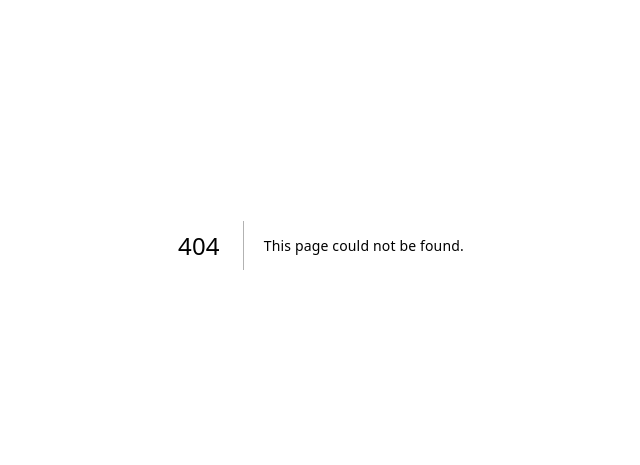
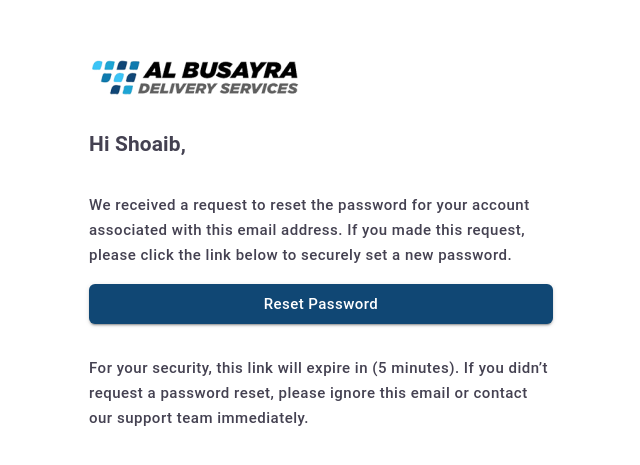
Before and after one commit to MachineIntelligence6/Al-Busayra, a Next.js app: page /auth/reset-password in a window 1280 px wide. Before the commit this address had no page. Shown: the part 155-620 px from the top of the page, without its empty margins (319-959 px from the left). Built offline with nearby package versions, Linux system fonts and the light colour scheme.

Commit message:
route and layout and bug fixes

```diff
--- a/src/app/auth/layout.jsx
+++ b/src/app/auth/layout.jsx
@@ -1,9 +1,15 @@
+'use client'
 import Grid from "@mui/material/Grid2";
 import React from "react";
 import Image from "next/image";
 import { Box, Typography } from "@mui/material";
+import { usePathname } from "next/navigation";
 function layout({ children }) {
+  const pathName = usePathname();
   return (
+    <>
+   {
+    pathName === '/auth/reset-password' ? <div>{children}</div> :
     <Grid
       container
       padding={2}
@@ -18,6 +24,8 @@ function layout({ children }) {
           position: "relative",
         }}
       >
+
+
         <Image
           src="/signupimage.jpeg"
           alt="Signup"
@@ -54,15 +62,14 @@ function layout({ children }) {
               }}
             >
               <Image src="/logo.png" width={211} height={37} alt="" />
-              <Box sx={{ marginTop: "30px", textAlign: "center" }}>
-                <Typography variant="h1">Welcome to AL-BUSAYRA! </Typography>
-              </Box>
+
             </Box>
             {children}
           </Grid>
         </Grid>
       </Grid>
-    </Grid>
+    </Grid>}
+    </>
   );
 }
 
--- a/src/app/auth/otp/page.jsx
+++ b/src/app/auth/otp/page.jsx
@@ -40,7 +40,7 @@ function Otp() {
 </Grid>
           <Box>
         <Button
-          onClick={() => router.push("/dashboard/companies/")}
+          onClick={() => router.push("/auth/forgot-password/")}
           variant="contained"
           color="primary"
           style={{ marginTop: "20px" }}
--- /dev/null
+++ b/src/app/auth/reset-password/layout.jsx
@@ -0,0 +1,9 @@
+import React from 'react'
+
+function layout({children}) {
+  return (
+    <div>{children}</div>
+  )
+}
+
+export default layout
--- /dev/null
+++ b/src/app/auth/reset-password/page.jsx
@@ -0,0 +1,40 @@
+import { Box, Button, Typography } from "@mui/material";
+import Image from "next/image";
+import React from "react";
+import Grid from "@mui/material/Grid2";
+
+function ResetPassword() {
+  return (
+    <Grid
+      container
+      justifyContent="center"
+      alignItems="center"
+      style={{ minHeight: "100vh", }} // Ensures full viewport height
+
+    >
+      <Grid
+        item
+        xs={12}
+        sm={8}
+        md={6}
+        lg={4}
+        container
+        direction="column"
+        gap={'16px'}
+        sx = {{background:'#FFFFFF',border:'1px',borderColor:'gray',width:'100%',width:'592px',paddingX:'64px'}}
+      >
+        <Image src="/logo.png" width={211} height={37} alt="Logo" />
+        <Typography variant="h6" align="start" style={{ marginTop: "1rem" }}>
+          Hi Shoaib,
+        </Typography>
+        <Typography variant="caption"  style={{ marginTop: "1rem" }}>
+        We received a request to reset the password for your account associated with this email address. If you made this request, please click the link below to securely set a new password.
+        </Typography>
+        <Button variant="contained" color="primary"  >Reset Password</Button>
+        <Typography variant="caption"  style={{ marginTop: "1rem" }}>For your security, this link will expire in (5 minutes). If you didn’t request a password reset, please ignore this email or contact our support team immediately.</Typography>
+      </Grid>
+    </Grid>
+  );
+}
+
+export default ResetPassword;
--- a/src/app/components/CompaniesComponents/CompaniesCard.jsx
+++ b/src/app/components/CompaniesComponents/CompaniesCard.jsx
@@ -5,10 +5,11 @@ import Image from "next/image";
 import React from "react";
 import MoreHorizIcon from "@mui/icons-material/MoreHoriz";
 import LocalPhoneOutlinedIcon from '@mui/icons-material/LocalPhoneOutlined';
+import Link from "next/link";
 
 function CompaniesCard({ data }) {
   return (
-    <Grid container spacing={1} width="100%">
+    <Grid container spacing={1} width="100%" component={Link} sx = {{textDecoration:'none'}} href={'/dashboard/companies/view'}>
     {data?.map((element, idx) => (
 
         <Card
```
Also changed, not shown: src/app/auth/forgot-password/page.jsx (added, +25 -0 lines), src/app/auth/login/page.jsx (+10 -26 lines), src/app/components/AuthInput/Authinput.jsx (added, +20 -0 lines), src/app/dashboard/companies/view/page.jsx (+1 -6 lines).
